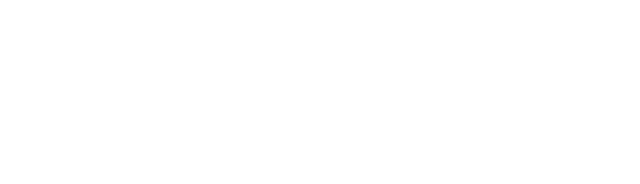
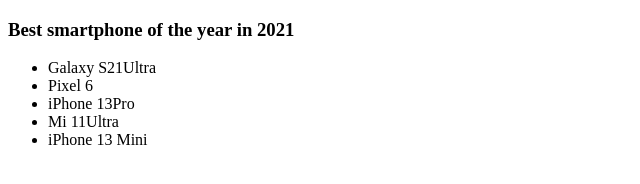
Before and after one commit to mahbubur3/apply-js, a plain HTML site: page DOM/create-html-elements-using-js.html in a window 1280 px wide. Shown: the whole page, without its empty margins (0-640 px from the left). Drawn offline with Linux system fonts and the light colour scheme.

Commit message:
added more dom

```diff
--- a/DOM/create-html-elements-using-js.html
+++ b/DOM/create-html-elements-using-js.html
@@ -9,7 +9,38 @@
 </head>
 
 <body>
+    <!-- <section>
+        <h2>Best Smartphone Brand</h2>
+        <ul id="brand-list">
+            <li>Apple</li>
+            <li>Samsung</li>
+            <li>Xiaomi</li>
+            <li>Huawei</li>
+            <li>Google</li>
+        </ul>
+    </section>
+    <script>
+        const create = document.createElement('li');
+        create.innerText = 'Oppo';
+        const add = document.getElementById('brand-list');
+        add.appendChild(create);
+    </script> -->
 
+    <section>
+        <h3>Best smartphone of the year in 2021</h3>
+        <ul id="brands">
+            <li>Galaxy S21Ultra</li>
+            <li>Pixel 6</li>
+            <li>iPhone 13Pro</li>
+            <li>Mi 11Ultra</li>
+        </ul>
+    </section>
+    <script>
+        const createAnother = document.createElement('li');
+        createAnother.innerText = "iPhone 13 Mini";
+        const addItem = document.getElementById('brands');
+        addItem.appendChild(createAnother);
+    </script>
 </body>
 
 </html>
```
